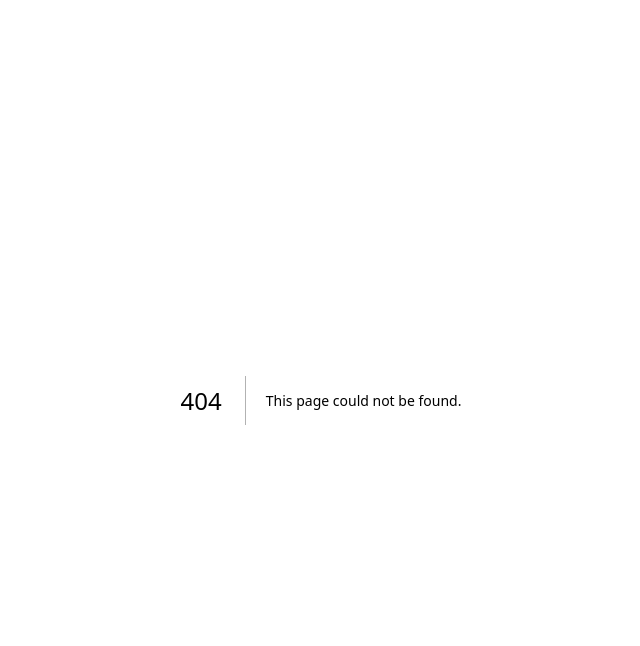
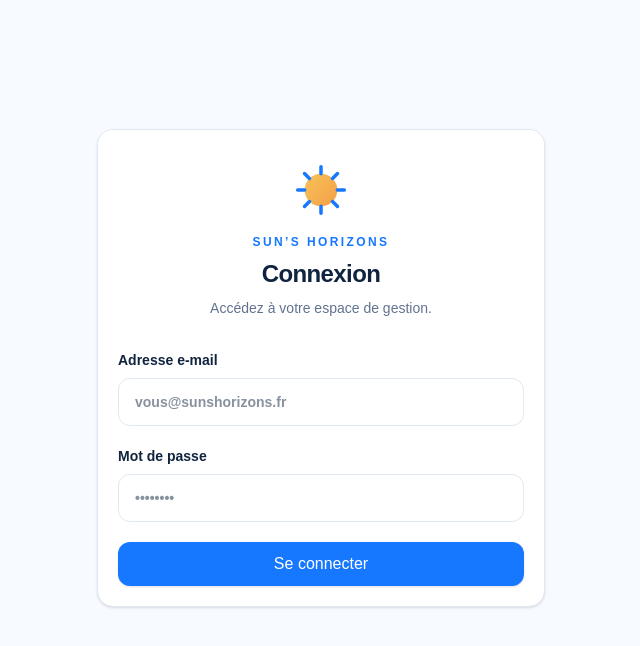
Before and after one commit to djiogoscott-lang/Kids-Track-Sun-s-Horizons, a Next.js app: page /login in a window 1280 px wide. Before the commit this address had no page. Shown: the top 646 px of the page, without its empty margins (319-959 px from the left). Built offline with nearby package versions, Linux system fonts and the light colour scheme; no server answers.

Commit message:
feat: add authentication login screen

```diff
--- /dev/null
+++ b/src/app/login/page.tsx
@@ -0,0 +1,81 @@
+"use client";
+
+import { FormEvent, useState } from "react";
+import { useRouter } from "next/navigation";
+import { SunsHorizonsMark } from "@/components/brand/suns-horizons-mark";
+import { Button } from "@/components/ui/button";
+import { Card, CardContent } from "@/components/ui/card";
+import { createClient } from "@/lib/supabase/client";
+
+export default function LoginPage() {
+  const router = useRouter();
+  const supabase = createClient();
+  const [email, setEmail] = useState("");
+  const [password, setPassword] = useState("");
+  const [error, setError] = useState<string | null>(null);
+  const [loading, setLoading] = useState(false);
+
+  async function handleSubmit(event: FormEvent<HTMLFormElement>) {
+    event.preventDefault();
+    setError(null);
+    setLoading(true);
+
+    const { error: signInError } = await supabase.auth.signInWithPassword({ email, password });
+
+    if (signInError) {
+      setError("Adresse e-mail ou mot de passe incorrect.");
+      setLoading(false);
+      return;
+    }
+
+    router.replace("/app");
+    router.refresh();
+  }
+
+  return (
+    <main className="min-h-screen bg-[var(--background)] px-6 py-12">
+      <div className="mx-auto flex min-h-[80vh] max-w-md items-center justify-center">
+        <Card className="w-full overflow-hidden">
+          <div className="flex flex-col items-center bg-white px-6 pb-3 pt-8 text-center">
+            <SunsHorizonsMark className="h-14 w-14" />
+            <p className="mt-4 text-xs font-bold uppercase tracking-[0.2em] text-[var(--primary)]">Sun’s Horizons</p>
+            <h1 className="mt-2 text-2xl font-bold tracking-tight">Connexion</h1>
+            <p className="mt-2 text-sm text-[var(--muted)]">Accédez à votre espace de gestion.</p>
+          </div>
+          <CardContent>
+            <form onSubmit={handleSubmit} className="space-y-5">
+              <label className="block text-sm font-semibold">
+                Adresse e-mail
+                <input
+                  required
+                  type="email"
+                  autoComplete="email"
+                  value={email}
+                  onChange={(event) => setEmail(event.target.value)}
+                  className="mt-2 h-12 w-full rounded-xl border border-[var(--border)] bg-white px-4 outline-none transition focus:border-[var(--primary)]"
+                  placeholder="vous@sunshorizons.fr"
+                />
+              </label>
+              <label className="block text-sm font-semibold">
+                Mot de passe
+                <input
+                  required
+                  type="password"
+                  autoComplete="current-password"
+                  value={password}
+                  onChange={(event) => setPassword(event.target.value)}
+                  className="mt-2 h-12 w-full rounded-xl border border-[var(--border)] bg-white px-4 outline-none transition focus:border-[var(--primary)]"
+                  placeholder="••••••••"
+                />
+              </label>
+              {error ? <p role="alert" className="rounded-xl bg-red-50 px-4 py-3 text-sm font-medium text-red-700">{error}</p> : null}
+              <Button type="submit" disabled={loading} className="w-full">
+                {loading ? "Connexion…" : "Se connecter"}
+              </Button>
+            </form>
+          </CardContent>
+        </Card>
+      </div>
+    </main>
+  );
+}
```
